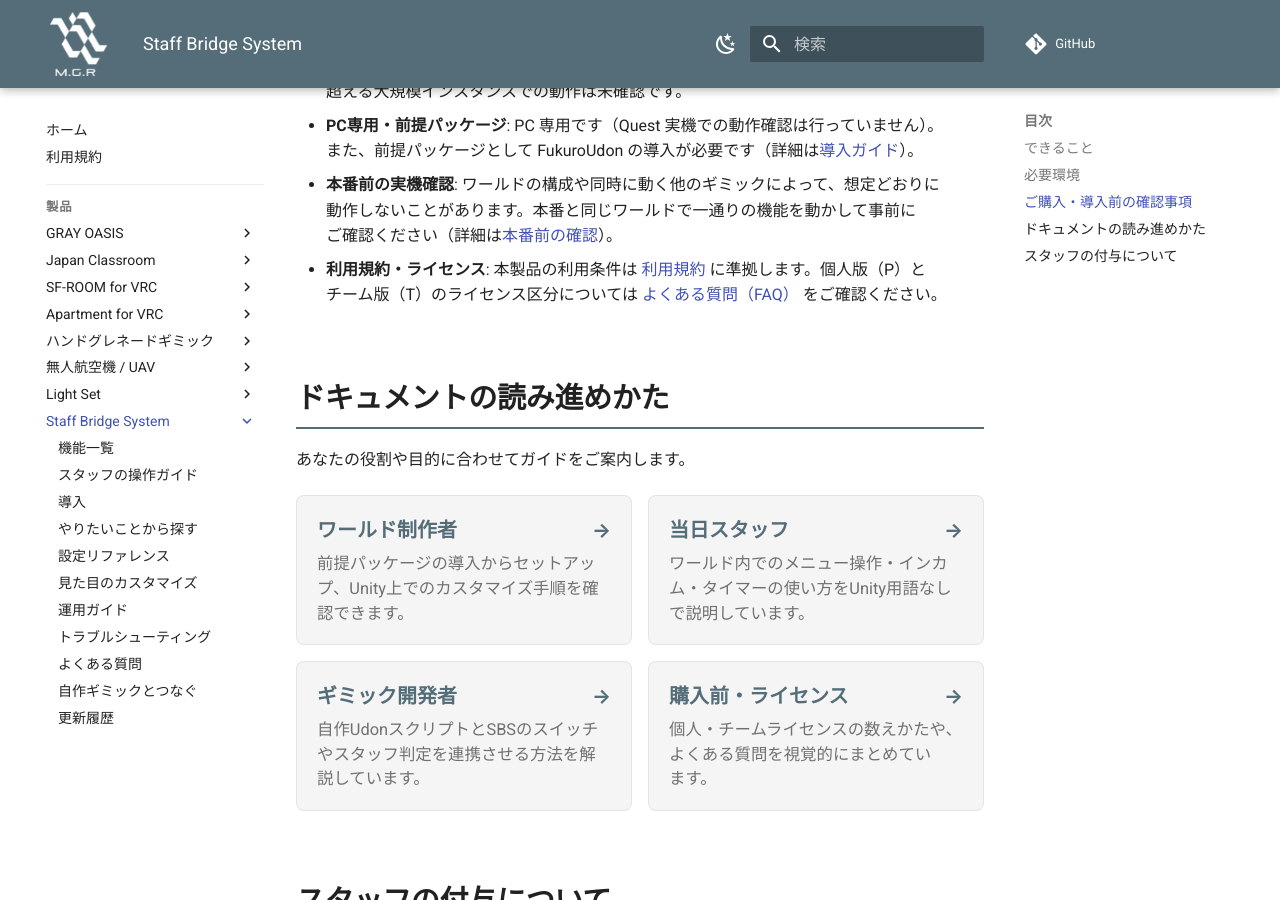
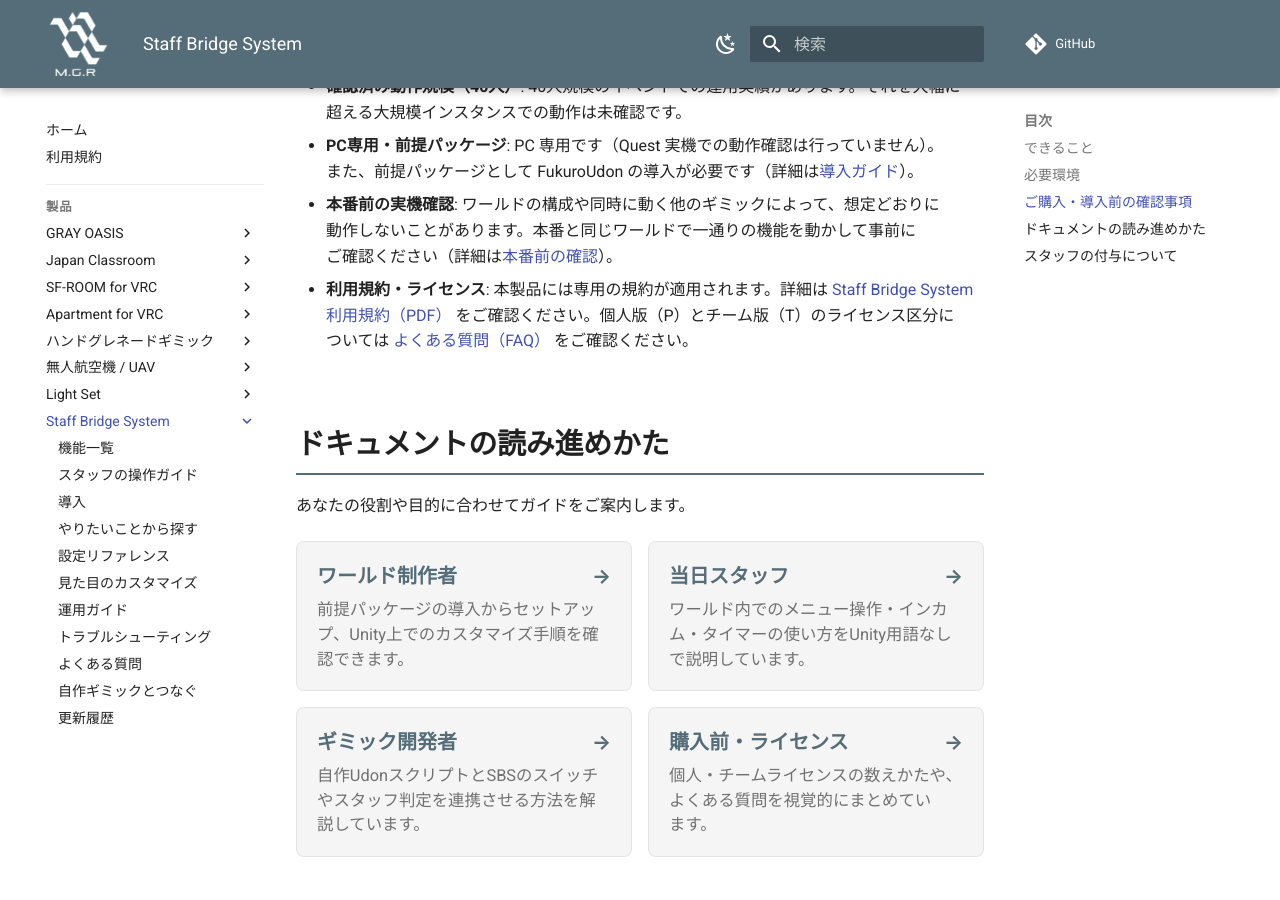
Before and after one commit to MAGURO-git/ProductArchive, an MkDocs documentation site: the page built from docs/staff-bridge-system/index.md, in a window 1280 px wide and 900 px high, scrolled down 1984 px. Built offline with MkDocs 1.6.1 and Material for MkDocs 9.7.7, drawn with Linux system fonts in a browser that asks for light colours; comment, search, counter and statistics services are not loaded; some of the changed text lies outside the part shown.

Commit message:
SBS専用利用規約PDFの共有リンクを更新し製品ページの規約記述を修正
Google Drive上でゴミ箱に入っていた旧URLから有効な最新共有リンクへ差し替え。製品ページ確認事項でショップ共通規約（terms.md）にリンクされていた誤記を専用規約準拠へ修正。

```diff
--- a/docs/staff-bridge-system/index.md
+++ b/docs/staff-bridge-system/index.md
@@ -9,11 +9,11 @@ VRChat ワールド用のイベント運営支援ギミック一式です。テ
 </div>
 
 - 商品ページ: [BOOTH](https://maguro-vrc.booth.pm/items/8682451)
-- 利用規約: [Staff Bridge System 利用規約（PDF）](https://drive.google.com/file/d/1Y1xBQFlrfcBY5iI4gYFHOwRgYQo4pm7a/view?usp=sharing)
+- 利用規約: [Staff Bridge System 利用規約（PDF）](https://drive.google.com/file/d/1udZaWP37aN14rFh5DS4WfA0J7ZAQSaax/view?usp=sharing)
 - サンプルワールド: [Staff Bridge System Sample（VRChat）](https://vrchat.com/home/world/wrld_01cbbb48-44ce-4761-9baa-6f4ef87fbbfd/info)
 
 !!! info "このドキュメントについて"
-    利用規約は [利用規約](../terms.md) にまとめています。価格などの販売条件は BOOTH の商品ページをご確認ください。
+    本製品には専用の [利用規約（PDF）](https://drive.google.com/file/d/1udZaWP37aN14rFh5DS4WfA0J7ZAQSaax/view?usp=sharing) が適用されます（全体の区分は [利用規約](../terms.md) を参照）。価格などの販売条件は BOOTH の商品ページをご確認ください。
 
 ## できること
 
@@ -57,7 +57,7 @@ FukuroUdon は VCC / ALCOM から導入できます。詳しくは [導入](inst
 - **本番前の実機確認**:
   ワールドの構成や同時に動く他のギミックによって、想定どおりに動作しないことがあります。本番と同じワールドで一通りの機能を動かして事前にご確認ください（詳細は[本番前の確認](operation.md#pre-event-check)）。
 - **利用規約・ライセンス**:
-  本製品の利用条件は [利用規約](../terms.md) に準拠します。個人版（P）とチーム版（T）のライセンス区分については [よくある質問（FAQ）](faq.md) をご確認ください。
+  本製品には専用の規約が適用されます。詳細は [Staff Bridge System 利用規約（PDF）](https://drive.google.com/file/d/1udZaWP37aN14rFh5DS4WfA0J7ZAQSaax/view?usp=sharing) をご確認ください。個人版（P）とチーム版（T）のライセンス区分については [よくある質問（FAQ）](faq.md) をご確認ください。
 
 ## ドキュメントの読み進めかた
 
```
Also changed, not shown: docs/staff-bridge-system/faq.md (+1 -1 lines), docs/terms.md (+1 -1 lines).
